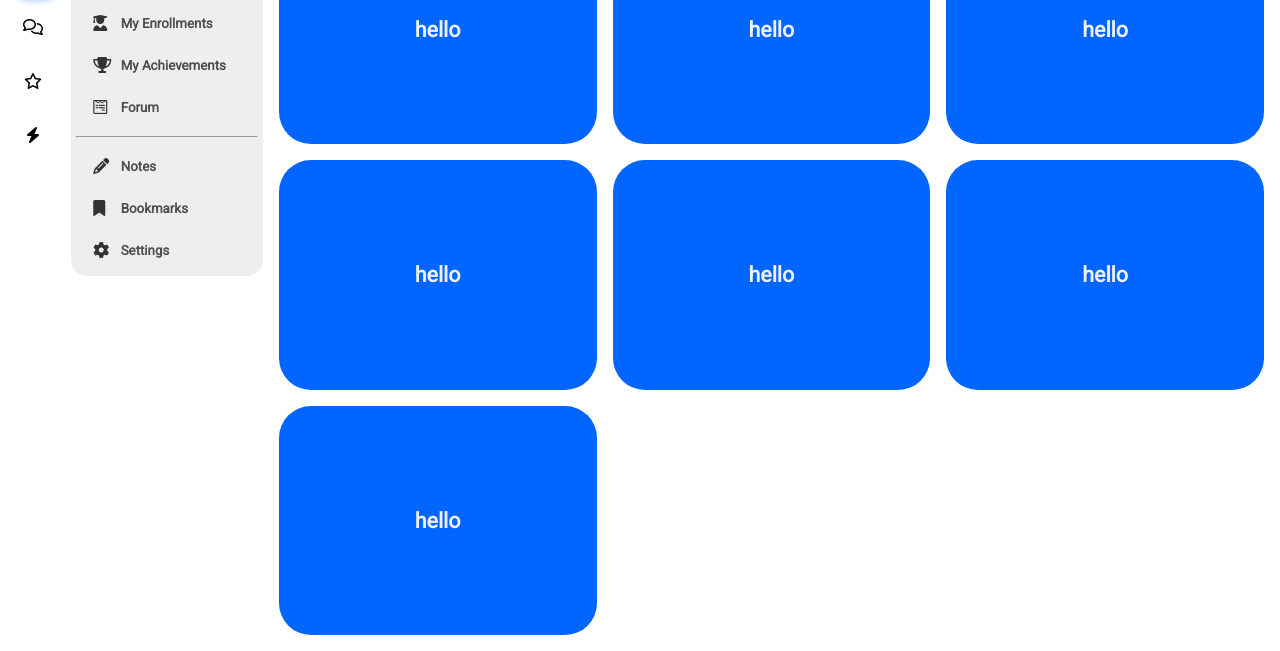
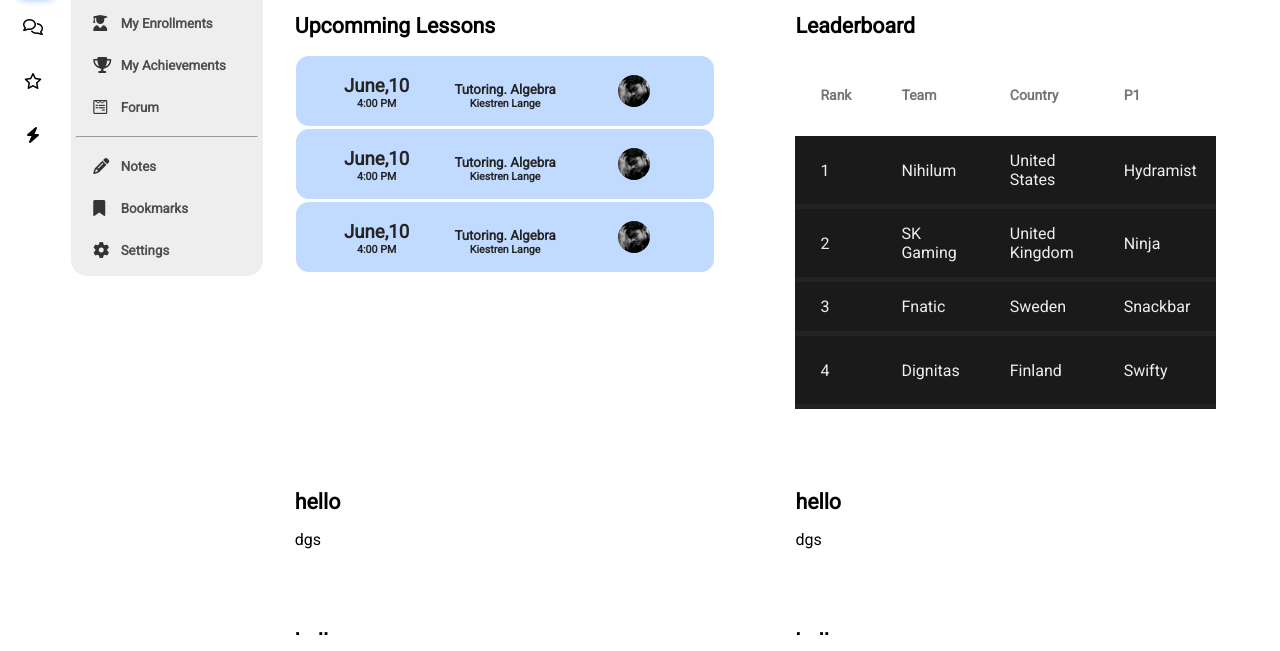
Before and after one commit to apoorv-codes/LMS-Dashboard_C3, a plain HTML site: page public/index.html in a window 1280 px wide. Shown: the part 149-800 px from the top of the page. Drawn offline with nearby package versions, Linux system fonts and the light colour scheme.

Commit message:
added the contents of dashboard

```diff
--- a/public/index.html
+++ b/public/index.html
@@ -35,7 +35,7 @@
       <a href="#active" class="side_nav_icons"><i class="fa fa-bolt"></i></a>
     </nav>
     <div class="top_bar">
-      <a href="#ham" id = "ham"class="top_bar_icons ham-icon"
+      <a href="#ham" id="ham" class="top_bar_icons ham-icon"
         ><i class="fa fa-bars"></i
       ></a>
       <a href="#heart" class="top_bar_icons heart-icon"
@@ -57,67 +57,185 @@
       </div>
     </div>
     <div id="page_container">
-      <div id = "left-section" class="left-section item">
+      <div id="left-section" class="left-section item">
         <div class="side_bar item">
           <div class="side-bar-items">
-            <a href="#active" class="sidebar-item-icon"><i class="fa fa-home"></i></a>
+            <a href="#active" class="sidebar-item-icon"
+              ><i class="fa fa-home"></i
+            ></a>
             <p class="normal-bold sidebar-item-lable">Home</p>
           </div>
           <div class="side-bar-items">
-            <a href="#active" class="sidebar-item-icon"><i class="fa fa-tachometer-alt"></i></a>
+            <a href="#active" class="sidebar-item-icon"
+              ><i class="fa fa-tachometer-alt"></i
+            ></a>
             <p class="normal-bold sidebar-item-lable">Dashboard</p>
           </div>
           <div class="side-bar-items">
-            <a href="#active" class="sidebar-item-icon"><i class="fa fa-user-graduate"></i></a>
+            <a href="#active" class="sidebar-item-icon"
+              ><i class="fa fa-user-graduate"></i
+            ></a>
             <p class="normal-bold sidebar-item-lable">My Enrollments</p>
           </div>
           <div class="side-bar-items">
-            <a href="#active" class="sidebar-item-icon"><i class="fa fa-trophy"></i></a>
+            <a href="#active" class="sidebar-item-icon"
+              ><i class="fa fa-trophy"></i
+            ></a>
             <p class="normal-bold sidebar-item-lable">My Achievements</p>
           </div>
           <div class="side-bar-items">
-            <a href="#active" class="sidebar-item-icon"><i class="fa fa-wpforms"></i></a>
+            <a href="#active" class="sidebar-item-icon"
+              ><i class="fa fa-wpforms"></i
+            ></a>
             <p class="normal-bold sidebar-item-lable">Forum</p>
           </div>
-          <hr>
+          <hr />
           <div class="side-bar-items">
-            <a href="#active" class="sidebar-item-icon"><i class="fa fa-pencil"></i></a>
+            <a href="#active" class="sidebar-item-icon"
+              ><i class="fa fa-pencil"></i
+            ></a>
             <p class="normal-bold sidebar-item-lable">Notes</p>
           </div>
           <div class="side-bar-items">
-            <a href="#active" class="sidebar-item-icon"><i class="fa fa-bookmark"></i></a>
+            <a href="#active" class="sidebar-item-icon"
+              ><i class="fa fa-bookmark"></i
+            ></a>
             <p class="normal-bold sidebar-item-lable">Bookmarks</p>
           </div>
           <div class="side-bar-items">
-            <a href="#active" class="sidebar-item-icon"><i class="fa fa-cog"></i></a>
+            <a href="#active" class="sidebar-item-icon"
+              ><i class="fa fa-cog"></i
+            ></a>
             <p class="normal-bold sidebar-item-lable">Settings</p>
           </div>
         </div>
       </div>
-      <main class="item auto-grid">
+      <main>
+        <div class="title">Hi, champion!</div>
+        <div class="item auto-grid">
           <div class="grid-item">
-          <div class = "heading">hello</div>
+            <div class="heading section-title">Upcomming Lessons</div>
+            <div class="flex-content">
+              <div class="lesson">
+                <div class="time">
+                  <div class="lable">June,10</div>
+                  <div class="light">4:00 PM</div>
+                </div>
+                <div class="info">
+                  <div class="normal-bold">Tutoring. Algebra</div>
+                  <div class="light">Kiestren Lange</div>
+                </div>
+                <div class="class-icon">
+                  <img src="res/dp.png" class="profile-image" alt="user" />
+                </div>
+              </div>
+              <div class="lesson">
+                <div class="time">
+                  <div class="lable">June,10</div>
+                  <div class="light">4:00 PM</div>
+                </div>
+                <div class="info">
+                  <div class="normal-bold">Tutoring. Algebra</div>
+                  <div class="light">Kiestren Lange</div>
+                </div>
+                <div class="class-icon">
+                  <img src="res/dp.png" class="profile-image" alt="user" />
+                </div>
+              </div>
+              <div class="lesson">
+                <div class="time">
+                  <div class="lable">June,10</div>
+                  <div class="light">4:00 PM</div>
+                </div>
+                <div class="info">
+                  <div class="normal-bold">Tutoring. Algebra</div>
+                  <div class="light">Kiestren Lange</div>
+                </div>
+                <div class="class-icon">
+                  <img src="res/dp.png" class="profile-image" alt="user" />
+                </div>
+              </div>
+            </div>
           </div>
           <div class="grid-item">
-          <div class = "heading">hello</div>
+            <div class="heading section-title">Leaderboard</div>
+            <div class="flex-content">
+              <table id="rankings" class="leaderboard-results" width="100%">
+                <thead>
+                  <tr>
+                    <th>Rank</th>
+                    <th>Team</th>
+                    <th>Country</th>
+                    <th>P1</th>
+                    <th>P2</th>
+                    <th>Games Played</th>
+                    <th>PTS</th>
+                  </tr>
+                </thead>
+                <tbody>
+                  <!-- Load SCRIMcom Leaderboard Ranings -->
+                  <tr>
+                    <td>1</td>
+                    <td>Nihilum</td>
+                    <td>United States</td>
+                    <td>Hydramist</td>
+                    <td>Reckful</td>
+                    <td>33</td>
+                    <td>2390</td>
+                  </tr>
+                  <tr>
+                    <td>2</td>
+                    <td>SK Gaming</td>
+                    <td>United Kingdom</td>
+                    <td>Ninja</td>
+                    <td>SmashBr0</td>
+                    <td>32</td>
+                    <td>2243</td>
+                  </tr>
+                  <tr>
+                    <td>3</td>
+                    <td>Fnatic</td>
+                    <td>Sweden</td>
+                    <td>Snackbar</td>
+                    <td>Gamer1337</td>
+                    <td>33</td>
+                    <td>2121</td>
+                  </tr>
+                  <tr>
+                    <td>4</td>
+                    <td>Dignitas</td>
+                    <td>Finland</td>
+                    <td>Swifty</td>
+                    <td>allan-snackbar</td>
+                    <td>30</td>
+                    <td>2108</td>
+                  </tr>
+
+                </tbody>
+              </table>
+            </div>
           </div>
           <div class="grid-item">
-          <div class = "heading">hello</div>
+            <div class="heading section-title">hello</div>
+            <div class="flex-content">dgs</div>
           </div>
           <div class="grid-item">
-          <div class = "heading">hello</div>
+            <div class="heading section-title">hello</div>
+            <div class="flex-content">dgs</div>
           </div>
           <div class="grid-item">
-          <div class = "heading">hello</div>
+            <div class="heading section-title">hello</div>
+            <div class="flex-content">dgs</div>
           </div>
           <div class="grid-item">
-          <div class = "heading">hello</div>
+            <div class="heading section-title">hello</div>
+            <div class="flex-content">dgs</div>
           </div>
           <div class="grid-item">
-          <div class = "heading">hello</div>
+            <div class="heading section-title">hello</div>
+            <div class="flex-content">dgs</div>
           </div>
-
-
+        </div>
       </main>
     </div>
 
--- a/public/res/styles.css
+++ b/public/res/styles.css
@@ -11,6 +11,7 @@
 }
 /* font sizes to be used throughout the app */
 .title {
+    padding: 1rem;
   font-size: 32pt;
   font-weight: 700;
 }
@@ -77,7 +78,7 @@ main {
   align-items: center;
   justify-content: flex-end;
 }
-.top_bar_icons{
+.top_bar_icons {
   padding: 6px 0px 6px 0px;
 }
 .top_bar_icons i {
@@ -103,11 +104,12 @@ main {
   color: #000;
 }
 .profile-image {
-  border-radius: 1rem;
+    border: .2rem solid var(--color-accent-faded);
+  border-radius: 2rem;
   height: 2rem;
   width: 2rem;
 }
-.left-section{
+.left-section {
   flex: 1;
   margin-left: 0.3rem;
   min-width: 12rem;
@@ -146,7 +148,7 @@ main {
   padding: 8px;
   padding-top: 20px;
 }
-.ham-icon{
+.ham-icon {
   display: none;
 }
 .side_nav_logo {
@@ -167,27 +169,86 @@ main {
 }
 
 .auto-grid {
-    --auto-grid-min-size: 16rem;
+  --auto-grid-min-size: 20rem;
   display: grid;
-    grid-template-columns: repeat(auto-fill, minmax(var(--auto-grid-min-size), 1fr));
+  grid-template-columns: repeat(
+    auto-fill,
+    minmax(var(--auto-grid-min-size), 1fr)
+  );
   grid-gap: 1rem;
 }
-main{
+main {
   overflow-y: auto;
 }
-.grid-item{
-    background-color: var(--color-accent);
-    display: flex;
+.grid-item {
+  flex-direction: column;
   align-items: center;
   border-radius: 2rem;
   padding: 1rem;
+  transition: 400ms ease-in-out;
+  margin-bottom: 2rem;
+  margin-right: 2rem;
 }
 
-.grid-item div{
-    margin: auto;
-    color: var(--color-primary);
+.section-title {
+  flex: 1;
+  max-height: 2rem;
+}
+.flex-content {
+  flex: 5;
+  padding-top: 1rem;
+  display: flex;
+  flex-direction: column;
+  overflow: auto;
 }
 
+.lesson{
+    margin: .1rem;
+    background-color: var(--color-accent-faded);
+    display: flex;
+    border-radius: .8rem;
+    padding: 1rem;
+    color: rgb(36, 36, 36);
+}
+.time,.info,.class-icon{
+    flex: 1;
+    display: flex;
+    align-items: center;
+  flex-direction: column;
+}
+.time,.info,.class-icon div{
+    flex: 1;
+    margin-top: auto;
+    margin-left: auto;
+}
+
+
+.leaderboard-results {
+    text-align:left;
+    border-radius: .8rem;
+    border-collapse: collapse;
+  }
+  .leaderboard-results thead th {
+    padding: 25px;
+    color:#747474;
+    font-size:14px;
+    font-weight:bold;
+  }
+  .leaderboard-results tbody td {
+    padding:15px 25px;
+    background:#1a1a1a;
+    font-size:16px;
+    border-bottom:5px solid #232323;
+  }
+
+  .leaderboard-results tbody tr {
+    color:var(--side-menu-background-color);
+  }
+  .leaderboard-results tbody span {
+    font-weight:bold;
+    padding:10px 15px;
+    border-radius:50%;
+  }
 /* all the animations/acivity are below */
 .side_nav_logo:hover {
   font-size: 24px;
@@ -197,6 +258,10 @@ main{
   box-shadow: 3px 3px 6px var(--color-accent-faded);
   -webkit-box-shadow: 3px 3px 6px var(--color-accent);
   color: #fff;
+}
+.grid-item:hover{
+    transition: 100ms ease-in-out;
+    box-shadow: 4px 4px 7px #b8b8b8;
 }
 .side_nav_icons.active:hover {
   box-shadow: 0px 0px 0px var(--color-accent);
@@ -219,6 +284,7 @@ main{
   animation: dropdown 800ms infinite;
   transition: 800ms;
 }
+
 
 /* dropdown animation */
 @keyframes dropdown {
```
Also changed, not shown: public/res/styles-mobile.css (+21 -14 lines), 1 other file. Lines whose indentation alone changed are shown as unchanged.
